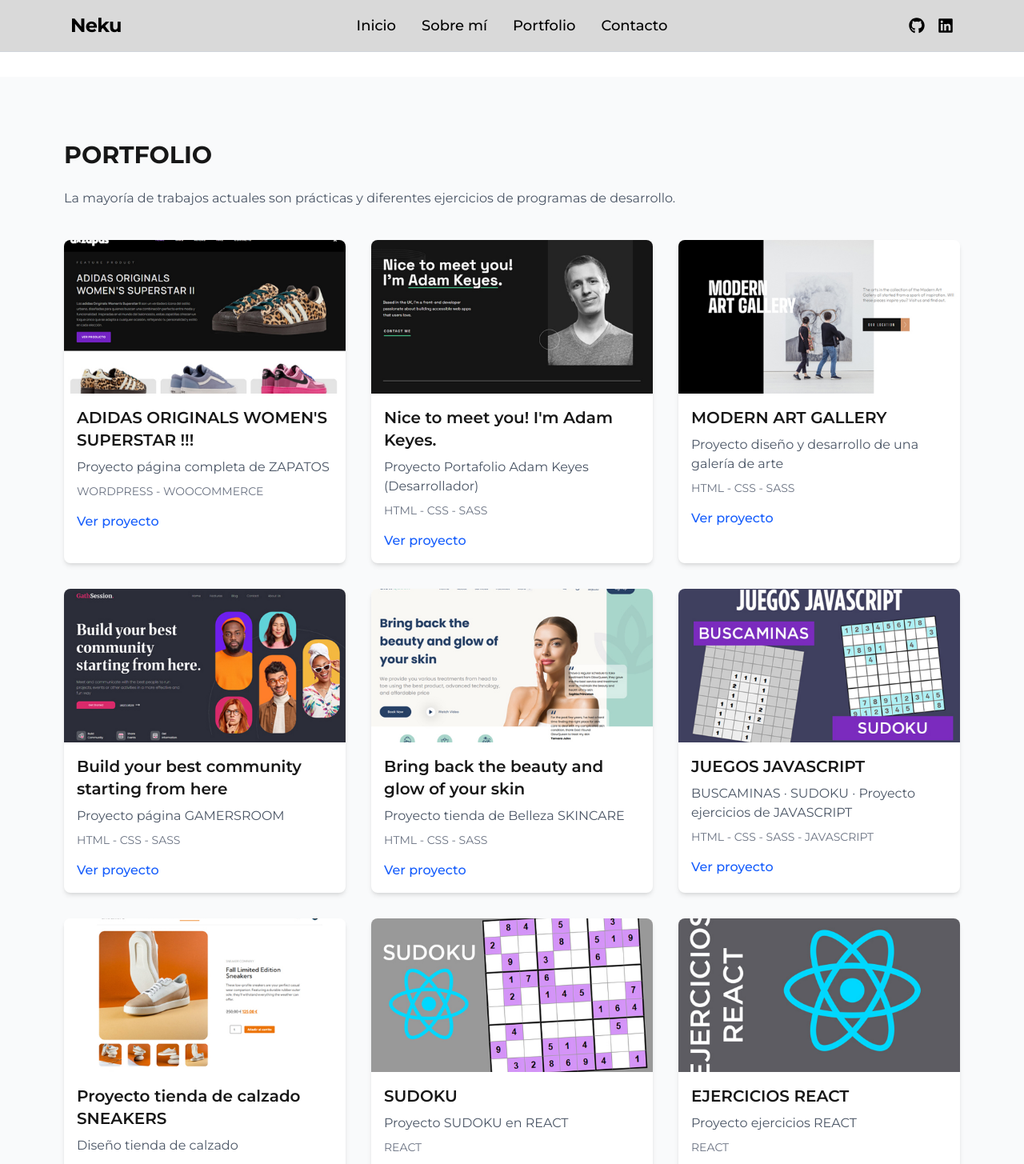
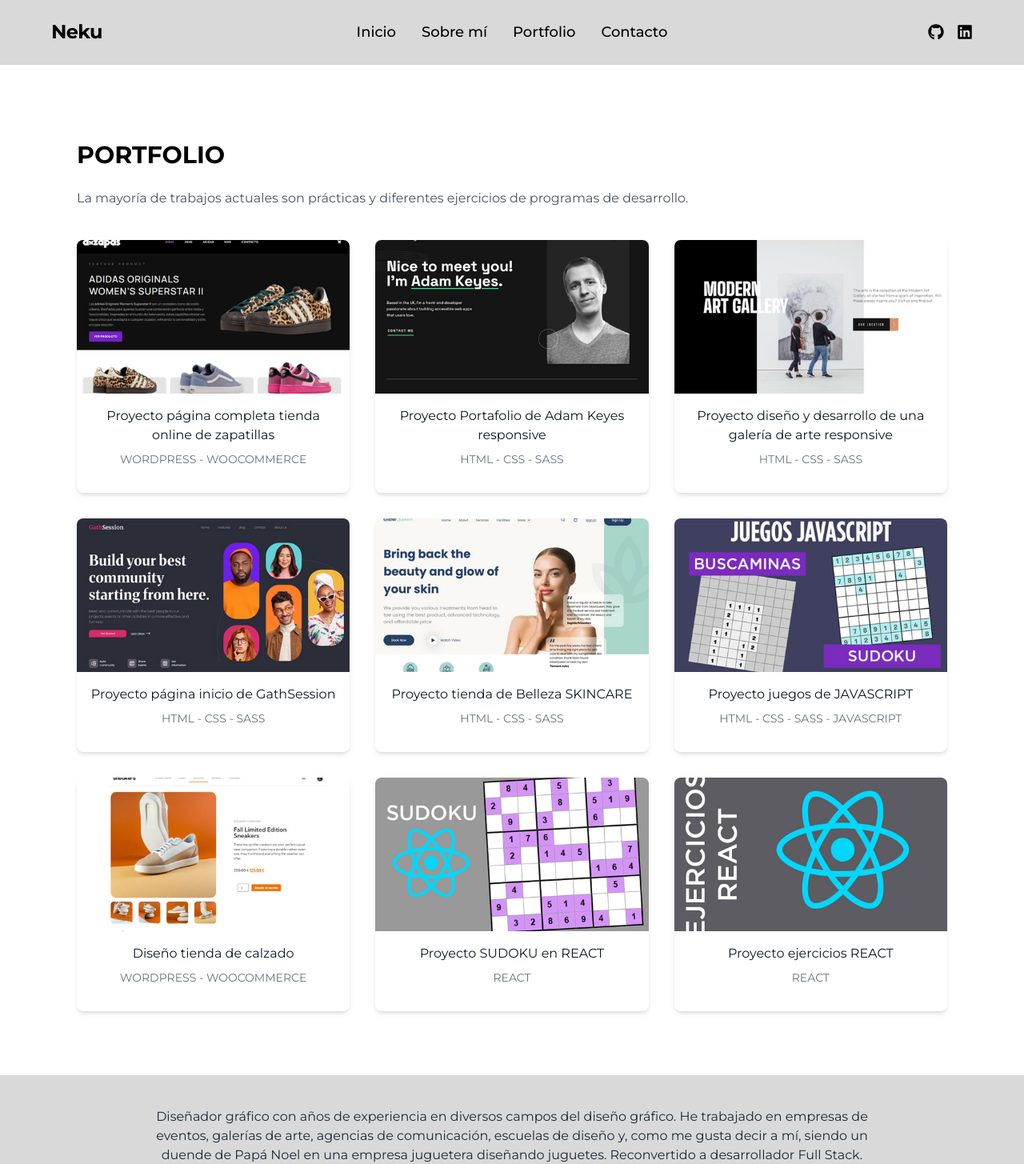
Before and after one commit to Oconcejero/portfolio_personal, a Next.js app: page /portfolio in a window 1280 px wide. Shown: the top 1455 px of the page at 80% size. Built offline with nearby package versions, Linux system fonts and the light colour scheme.

Commit message:
version0.2 portfolio

```diff
--- a/package.json
+++ b/package.json
@@ -9,6 +9,7 @@
     "lint": "eslint"
   },
   "dependencies": {
+    "@emailjs/browser": "^4.4.1",
     "next": "16.1.5",
     "react": "19.2.3",
     "react-dom": "19.2.3",
--- a/src/components/Footer.tsx
+++ b/src/components/Footer.tsx
@@ -3,7 +3,7 @@
 
 export default function Footer() {
   return (
-    <footer className="bg-[#D9D9D9] text-black py-10 px-6">
+    <footer className="bg-[#D9D9D9] text-black py-10 px-6 sm:px-8 md:px-15 lg:px-20">
       <div className="max-w-4xl mx-auto flex flex-col items-center text-center gap-4">
         {/* Texto "Sobre mí" */}
         <p className="text-base text-gray-800">
--- a/src/components/Hero.tsx
+++ b/src/components/Hero.tsx
@@ -12,6 +12,7 @@
               alt="Foto de Neku"
               width={450}
               height={450}
+              className="w-64 sm:w-72 md:w-80 lg:w-[450px] h-auto"
             />
           </div>
 
--- a/src/components/Navbar.tsx
+++ b/src/components/Navbar.tsx
@@ -1,16 +1,19 @@
 "use client";
 import Link from "next/link";
+import { useState } from "react";
 import { FaGithub, FaLinkedin } from "react-icons/fa";
 
 export default function Navbar() {
+  const [open, setOpen] = useState(false);
+
   return (
-    <nav className="w-full bg-[#D9D9D9] border-b border-gray-300 fixed top-0 z-50">
-      <div className="max-w-6xl mx-auto px-6 py-4 flex items-center relative">
+    <nav className="w-full py-6 px-4 sm:px-6 md:px-10 bg-[#D9D9D9] border-b border-gray-300 fixed top-0 z-50">
+      <div className="max-w-6xl mx-auto flex justify-between items-center">
         {/* IZQUIERDA: LOGO */}
         <h1 className="text-2xl text-black font-bold tracking-tight">Neku</h1>
 
-        {/* CENTRO: MENÚ */}
-        <ul className="flex gap-8 text-black font-medium text-lg absolute left-1/2 -translate-x-1/2">
+        {/* CENTRO: MENÚ ESCRITORIO */}
+        <ul className="hidden md:flex gap-6 sm:gap-8 text-black font-medium text-base sm:text-lg absolute left-1/2 -translate-x-1/2 whitespace-nowrap">
           <li>
             <Link href="/">Inicio</Link>
           </li>
@@ -25,8 +28,58 @@
           </li>
         </ul>
 
+        {/* BOTÓN HAMBURGUESA (solo móvil) */}
+        <button
+          className="md:hidden ml-auto text-black"
+          onClick={() => setOpen(!open)}
+          aria-label="Abrir menú"
+        >
+          {/* Icono simple de hamburguesa */}
+          <svg
+            xmlns="http://www.w3.org/2000/svg"
+            className="h-7 w-7"
+            fill="none"
+            viewBox="0 0 24 24"
+            stroke="currentColor"
+          >
+            <path
+              strokeLinecap="round"
+              strokeWidth={2}
+              d="M4 7h16M4 12h16M4 17h16"
+            />
+          </svg>
+        </button>
+
+        {/* MENÚ MÓVIL DESPLEGABLE */}
+        {open && (
+          <div className="md:hidden absolute top-full left-0 w-full bg-[#D9D9D9] border-b border-gray-300">
+            <ul className="flex flex-col items-center gap-4 py-6 text-black font-medium text-lg">
+              <li>
+                <Link href="/" onClick={() => setOpen(false)}>
+                  Inicio
+                </Link>
+              </li>
+              <li>
+                <Link href="/about" onClick={() => setOpen(false)}>
+                  Sobre mí
+                </Link>
+              </li>
+              <li>
+                <Link href="/portfolio" onClick={() => setOpen(false)}>
+                  Portfolio
+                </Link>
+              </li>
+              <li>
+                <Link href="/contact" onClick={() => setOpen(false)}>
+                  Contacto
+                </Link>
+              </li>
+            </ul>
+          </div>
+        )}
+
         {/* DERECHA: ICONOS */}
-        <div className="flex items-center gap-4 text-black text-xl ml-auto">
+        <div className="hidden md:flex items-center gap-4 text-black text-xl ml-auto">
           <a
             href="https://github.com/Oconcejero"
             target="_blank"
--- a/src/components/Portolio.tsx
+++ b/src/components/Portolio.tsx
@@ -1,90 +1,14 @@
 import ProjectCard from "./ProjectCard";
 import Image from "next/image";
+import { projects } from "@/data/projects";
 
 export default function Portfolio() {
-  // 👉 AQUÍ va tu array de proyectos
-  const projects = [
-    {
-      title: "ADIDAS ORIGINALS WOMEN'S SUPERSTAR !!!",
-      description: "Proyecto página completa de ZAPATOS",
-      image: "projects/AxZapas.jpg",
-      tech: "WORDPRESS - WOOCOMMERCE",
-      link: "https://axzapas.ct.ws",
-      date: "2026-01-05",
-    },
-    {
-      title: "Nice to meet you! I'm Adam Keyes.",
-      description: "Proyecto Portafolio Adam Keyes (Desarrollador)",
-      image: "projects/AdamKeyes.jpg",
-      tech: "HTML - CSS - SASS",
-      link: "https://oconcejero.github.io/HTML-CSS-PORTFOLIO-ADAM/",
-      date: "2026-01-04",
-    },
-    {
-      title: "MODERN ART GALLERY",
-      description: "Proyecto diseño y desarrollo de una galería de arte",
-      image: "projects/ModernArtGallery.jpg",
-      tech: "HTML - CSS - SASS",
-      link: "https://oconcejero.github.io/HTML-CSS-MODERN-ART-GALLERY/",
-      date: "2026-01-01",
-    },
-    {
-      title: "Build your best community starting from here",
-      description: "Proyecto página GAMERSROOM",
-      image: "projects/GathSession.jpg",
-      tech: "HTML - CSS - SASS",
-      link: "https://oconcejero.github.io/HTML-CSS-HEADER-GATHSESSION/",
-      date: "2024-01-10",
-    },
-    {
-      title: "Bring back the beauty and glow of your skin",
-      description: "Proyecto tienda de Belleza SKINCARE",
-      image: "projects/GlowQueen.jpg",
-      tech: "HTML - CSS - SASS",
-      link: "https://oconcejero.github.io/CSS-HEADER-SPA-BEAUTY/",
-      date: "2025-02-01",
-    },
-    {
-      title: "JUEGOS JAVASCRIPT",
-      description: "BUSCAMINAS · SUDOKU · Proyecto ejercicios de JAVASCRIPT",
-      image: "projects/JuegosJavascript.jpg",
-      tech: "HTML - CSS - SASS - JAVASCRIPT",
-      link: "https://oconcejero.github.io/JAVASCRIPT-JUEGOS/",
-      date: "2024-02-01",
-    },
-    {
-      title: "Proyecto tienda de calzado SNEAKERS",
-      description: "Diseño tienda de calzado",
-      image: "projects/Sneakers.jpg",
-      tech: "WORDPRESS - WOOCOMMERCE",
-      link: "https://github.com/Oconcejero/WORDPRESS-PRODUCT-PAGE-SNEAKERS",
-      date: "2025-01-04",
-    },
-
-    {
-      title: "SUDOKU",
-      description: "Proyecto SUDOKU en REACT",
-      image: "projects/SudokuReact.jpg",
-      tech: "REACT",
-      link: "https://oconcejero.github.io/react_sudoku/",
-      date: "2024-02-01",
-    },
-    {
-      title: "EJERCICIOS REACT",
-      description: "Proyecto ejercicios REACT",
-      image: "projects/EjerciciosReact.jpg",
-      tech: "REACT",
-      link: "https://oconcejero.github.io/VITE_REACT_TS/",
-      date: "2024-02-01",
-    },
-  ];
-
   return (
-    <section className="py-20 bg-gray-50">
+    <section className="px-6 sm:px-8 md:px-9 lg:px-20 py-20">
       {" "}
       <div className="max-w-6xl mx-auto px-4">
         {" "}
-        <h2 className="text-3xl font-bold mb-6">PORTFOLIO</h2>{" "}
+        <h2 className="text-3xl text-black font-bold mb-6">PORTFOLIO</h2>{" "}
         <p className="text-gray-600 mb-10">
           {" "}
           La mayoría de trabajos actuales son prácticas y diferentes ejercicios
--- a/src/components/ProjectCard.tsx
+++ b/src/components/ProjectCard.tsx
@@ -14,21 +14,19 @@
   link,
 }: ProjectCardProps) {
   return (
-    <div className="bg-white rounded-lg shadow-md overflow-hidden hover:shadow-xl transition-shadow duration-300">
-      <img src={image} alt={title} className="w-full h-48 object-cover" />
-      <div className="p-4">
-        <h3 className="text-xl font-semibold mb-2">{title}</h3>
-        <p className="text-gray-600 mb-2">{description}</p>
-        <p className="text-sm text-gray-500 mb-4">{tech}</p>
     <a
       href={link}
       target="_blank"
       rel="noopener noreferrer"
-          className="text-blue-600 hover:underline font-medium"
+      className="text-black hover:text-black focus:outline-none focus:text-black active:text-black"
     >
-          Ver proyecto
-        </a>
+      <div className="bg-white rounded-lg shadow-md overflow-hidden hover:shadow-xl transition-shadow duration-300">
+        <img src={image} alt={title} className="w-full h-48 object-cover" />
+        <div className="p-4">
+          <p className="text-gray-900 text-center mb-2">{description}</p>
+          <p className="text-sm text-center text-gray-500 mb-4">{tech}</p>
         </div>
       </div>
+    </a>
   );
 }
--- a/src/data/projects.ts
+++ b/src/data/projects.ts
@@ -3,7 +3,7 @@
 export const projects = [
     {
       title: "ADIDAS ORIGINALS WOMEN'S SUPERSTAR !!!",
-      description: "Proyecto página completa de ZAPATOS",
+      description: "Proyecto página completa tienda online de zapatillas",
       image: "projects/AxZapas.jpg",
       tech: "WORDPRESS - WOOCOMMERCE",
       link: "https://axzapas.ct.ws",
@@ -11,7 +11,7 @@
     },
     {
       title: "Nice to meet you! I'm Adam Keyes.",
-      description: "Proyecto Portafolio Adam Keyes (Desarrollador)",
+      description: "Proyecto Portafolio de Adam Keyes responsive",
       image: "projects/AdamKeyes.jpg",
       tech: "HTML - CSS - SASS",
       link: "https://oconcejero.github.io/HTML-CSS-PORTFOLIO-ADAM/",
@@ -19,7 +19,7 @@
     },
         {
       title: "MODERN ART GALLERY",
-      description: "Proyecto diseño y desarrollo de una galería de arte",
+      description: "Proyecto diseño y desarrollo de una galería de arte responsive",
       image: "projects/ModernArtGallery.jpg",
       tech: "HTML - CSS - SASS",
       link: "https://oconcejero.github.io/HTML-CSS-MODERN-ART-GALLERY/",
@@ -27,7 +27,7 @@
     },
     {
       title: "Build your best community starting from here",
-      description: "Proyecto página GAMERSROOM",
+      description: "Proyecto página inicio de GathSession",
       image: "projects/GathSession.jpg",
       tech: "HTML - CSS - SASS",
       link: "https://oconcejero.github.io/HTML-CSS-HEADER-GATHSESSION/",
@@ -43,7 +43,7 @@
     },
     {
       title: "JUEGOS JAVASCRIPT",
-      description: "BUSCAMINAS · SUDOKU · Proyecto ejercicios de JAVASCRIPT",
+      description: "Proyecto juegos de JAVASCRIPT",
       image: "projects/JuegosJavascript.jpg",
       tech: "HTML - CSS - SASS - JAVASCRIPT",
       link: "https://oconcejero.github.io/JAVASCRIPT-JUEGOS/",
```
Also changed, not shown: src/components/ContactForm.tsx (+80 -19 lines), 1 other file (tests, documents, lock files or other folders). Lines whose indentation alone changed are shown as unchanged.
